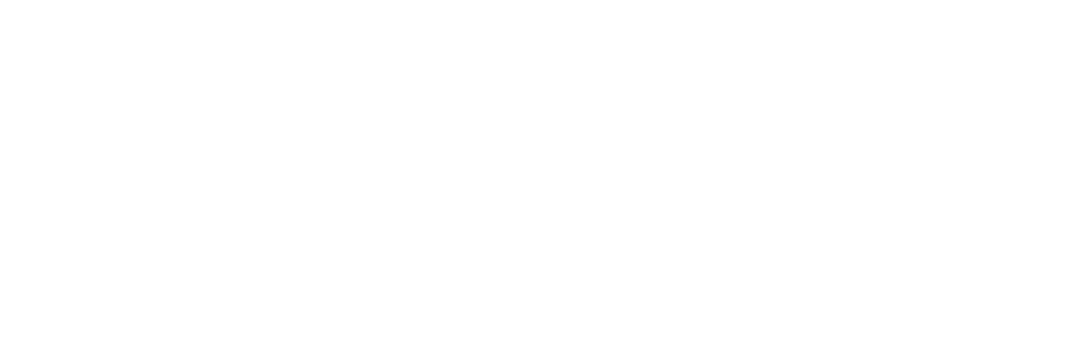
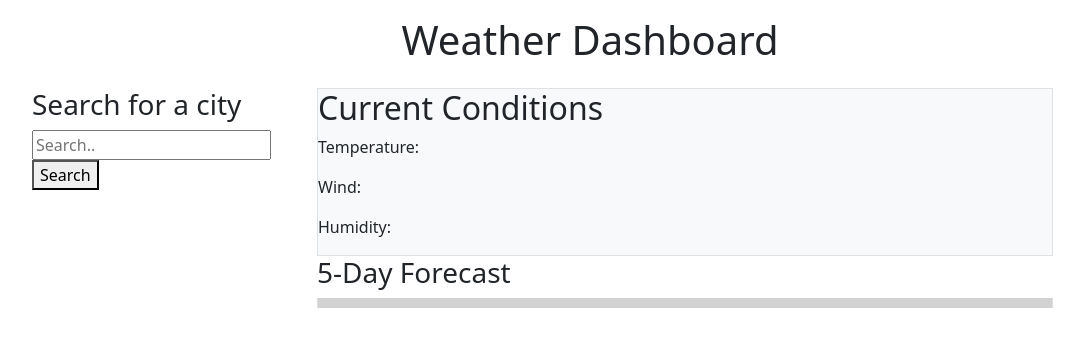
Before and after one commit to allenmurfee/weather-dashboard, a plain HTML site: page index.html in a window 1280 px wide. Shown: the whole page, without its empty margins (50-1134 px from the left). Drawn offline with nearby package versions, Linux system fonts and the light colour scheme.

Commit message:
HTML skeleton and added bootstrap

```diff
--- a/index.html
+++ b/index.html
@@ -1,16 +1,61 @@
 <!DOCTYPE html>
 <html lang="en">
-<head>
-    <meta charset="UTF-8">
-    <meta http-equiv="X-UA-Compatible" content="IE=edge">
-    <meta name="viewport" content="width=device-width, initial-scale=1.0">
+  <head>
+    <meta charset="UTF-8" />
+    <meta http-equiv="X-UA-Compatible" content="IE=edge" />
+    <meta name="viewport" content="width=device-width, initial-scale=1.0" />
     <title>Weather Dashboard</title>
+    <link
+      href="https://cdn.jsdelivr.net/npm/bootstrap@5.2.1/dist/css/bootstrap.min.css"
+      rel="stylesheet"
+      integrity="sha384-iYQeCzEYFbKjA/T2uDLTpkwGzCiq6soy8tYaI1GyVh/UjpbCx/TYkiZhlZB6+fzT"
+      crossorigin="anonymous"
+    />
+    <link rel="stylesheet" href="/style.css" />
+  </head>
+  <body>
+    <header class="text-center p-3">
+      <h1>Weather Dashboard</h1>
+    </header>
 
-    <link rel="stylesheet" href="/style.css"/>
-</head>
-<body>
+    <section>
+      <div class="container">
+        <div class="row">
+          <aside class="col-3">
+            <h3>Search for a city</h3>
+            <input type="text" placeholder="Search.." />
+            <button type="button">Search</button>
+            <div id="history"></div>
+          </aside>
 
+          <section class="col-8">
+            <div id="current" class="jumbotron bg-light border">
+              <h2>Current Conditions</h2>
+              <p>Temperature:</p>
+              <p>Wind:</p>
+              <p>Humidity:</p>
+            </div>
 
+            <div id="forecast">
+                <h3>5-Day Forecast</h3>
+                <div class="row m-auto">
+                    <div class="card"></div>
+                    <div class="card"></div>
+                    <div class="card"></div>
+                    <div class="card"></div>
+                    <div class="card"></div>
+                </div>
+            </div>
+          </section>
+        </div>
+      </div>
+    </section>
+
+    <script
+      src="https://cdn.jsdelivr.net/npm/bootstrap@5.2.1/dist/js/bootstrap.bundle.min.js"
+      integrity="sha384-u1OknCvxWvY5kfmNBILK2hRnQC3Pr17a+RTT6rIHI7NnikvbZlHgTPOOmMi466C8"
+      crossorigin="anonymous"
+    ></script>
     <script src="/script.js"></script>
-</body>
+  </body>
 </html>
```
